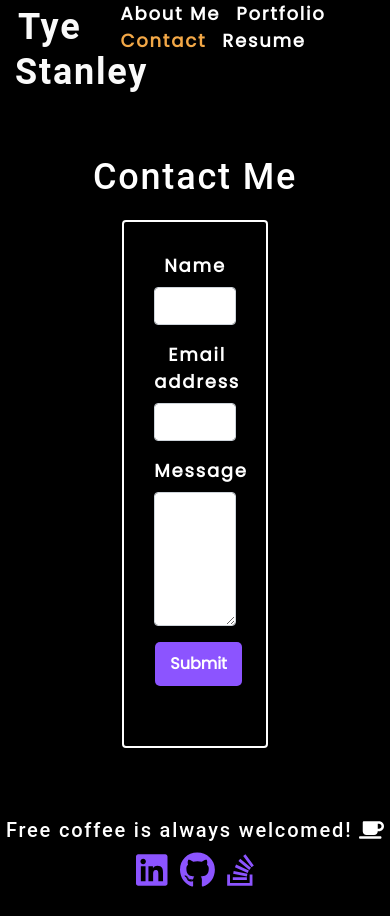
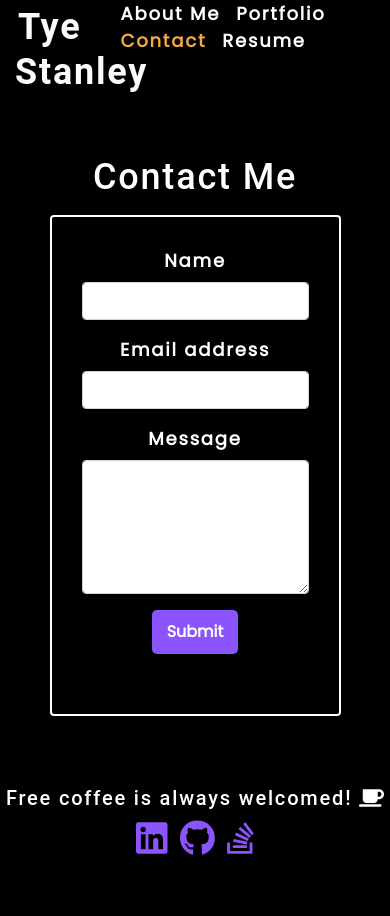
Before and after one commit to TyeStanley/my-react-portfolio, a React (Create React App) app: page / in a window 390 px wide. Both pictures are taken after a click on the element "Contact". After the commit the page ends 884 px from the top, so only its background shows below. Built offline with nearby package versions, Linux system fonts and the light colour scheme; the HTML template or start-up script is replaced by a standard one.

Commit message:
fixed sizing issues on mobile and desktop

```diff
--- a/src/App.css
+++ b/src/App.css
@@ -24,7 +24,6 @@
 }
 
 #contact-form {
-  width: 50%;
   margin: 15px auto;
   border: 2px solid white;
   border-radius: 4px;
@@ -32,7 +31,6 @@
 }
 
 .paraContainer {
-  width: 50%;
   margin: 15px auto;
   border: 2px solid white;
   border-radius: 4px;
--- a/src/components/pages/About.js
+++ b/src/components/pages/About.js
@@ -3,7 +3,7 @@ import bubbles from '../../assets/images/bubbles-logic.jpg'
 
 export default function About() {
   return (
-    <div className="paraContainer">
+    <div className="paraContainer col-sm-12 col-lg-8">
       <img className="bubblesImg" src={bubbles} alt="Tye Stanley" />
       <h2>About Me</h2>
       <p>
--- a/src/components/pages/Contact.js
+++ b/src/components/pages/Contact.js
@@ -38,9 +38,9 @@ export default function ContactForm() {
   }
 
   return (
-    <section id="contactId" className="d-flex flex-column">
+    <section>
       <h1>Contact Me</h1>
-      <form id="contact-form" onSubmit={handleSubmit}>
+      <form id="contact-form" className="col-sm-12 col-lg-5" onSubmit={handleSubmit}>
         <div className="form-group">
           <label htmlFor="name">Name</label>
           <input className="form-control" type="text" defaultValue={name} name="name" onBlur={handleChange} />
```
